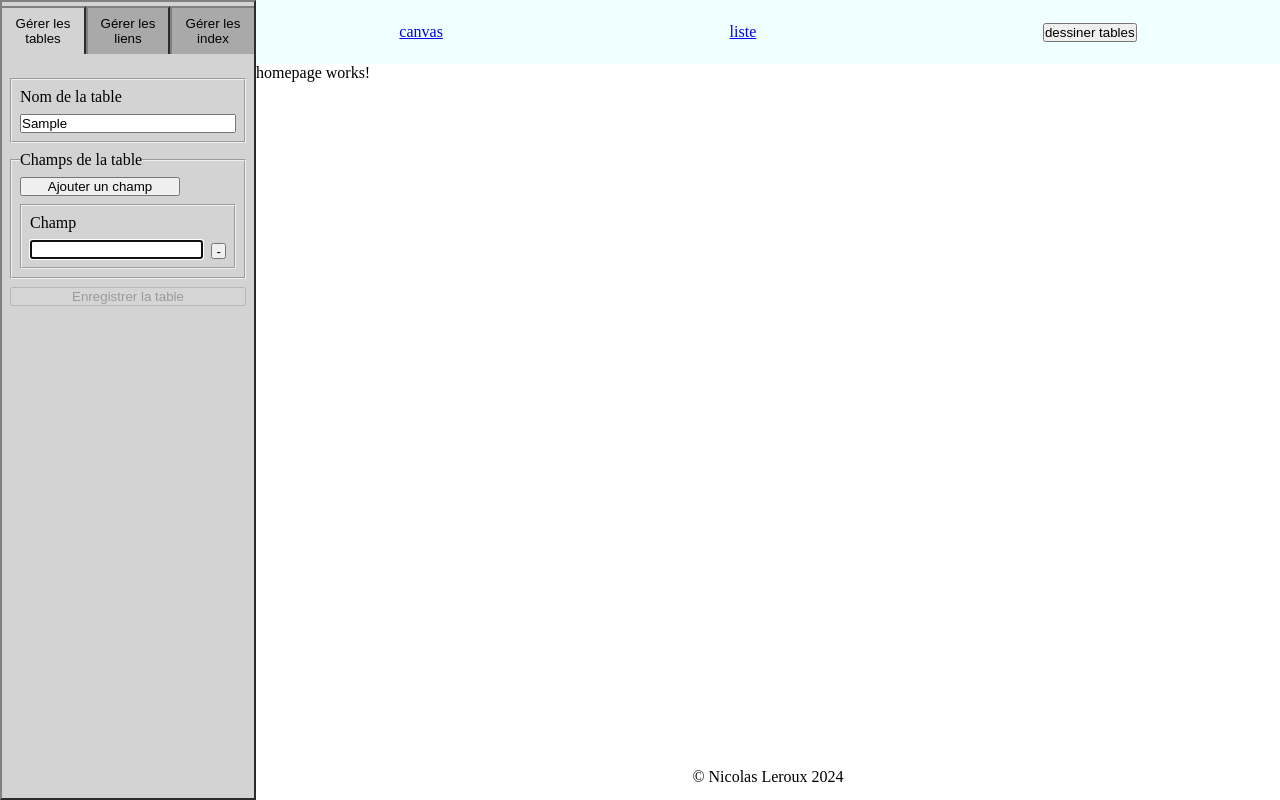
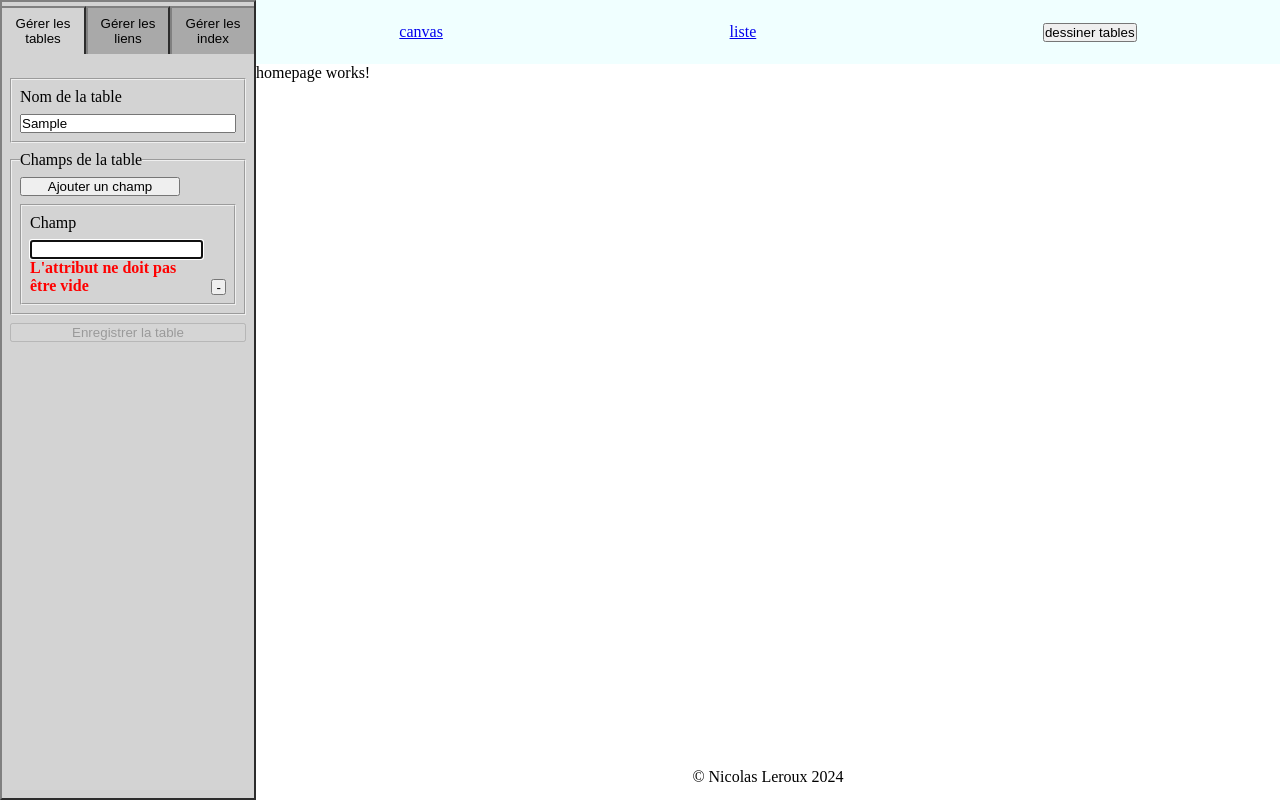
Before and after one commit to Phalenopsis/mcd-mld, an Angular app: page / in a window 1280 px wide. Both pictures are taken after typing "Sample" into the empty fields and a click on the button "Ajouter un champ". Built offline with nearby package versions, Linux system fonts and the light colour scheme.

Commit message:
feat: display attribute errors and ajust table name errors

```diff
--- a/src/app/layout/components/aside/forms/table-form/table-form.component.html
+++ b/src/app/layout/components/aside/forms/table-form/table-form.component.html
@@ -2,12 +2,16 @@
     <fieldset>
         <label for="tableName">Nom de la table</label>
         <input type="text" id="tableName" formControlName="tableName">
-        @if (tableForm.controls.tableName.invalid) {
+        @if (tableForm.controls.tableName.dirty  && tableForm.controls.tableName.errors) {
             <ul class="error">
-                <li>Le nom de la table existe déjà</li>
+                @if(tableForm.controls.tableName.errors['required']) {
+                    <li>La table ne doit pas être vide</li>
+                }
+                @if(tableForm.controls.tableName.errors['tableExists']) {
+                    <li>{{tableForm.controls.tableName.errors['tableExists']}}</li>
+                }
             </ul>
         }
-
     </fieldset>
     <fieldset id="tableAttributes" formArrayName="tableAttributes">
         <legend>Champs de la table</legend>
@@ -16,13 +20,23 @@
             <div>
                 <label for="attribute-{{i}}">Champ</label>
                 <input type="text" name="attribute-{{i}}" id="attribute-{{i}}" formControlName="attributeName" appFocus>
+                @if (attribute.invalid) {
+                    <ul class="error">
+                        @if (attribute.get('attributeName')?.hasError('required')) {
+                            <li id="li-error-blank-{{i}}">L'attribut ne doit pas être vide</li>
+                        }
+                        @if(attribute.get('attributeName')?.hasError('attributeExists')) {
+
+                            <li id="li-error-exists-{{i}}">{{attribute.get('attributeName')?.getError('attributeExists')}}</li>
+                        }
+                    </ul>
+                }
             </div>
             <button type="button" (click)="removeTableAttribute(i)" aria-label="Supprimer le champ" class="deleteFieldButton">
                 -
                 <span class="info">Supprimer le champ</span>
             </button>
         </fieldset>
-
     </fieldset>
     <button type="submit" [disabled]="tableForm.invalid">Enregistrer la table</button>
 </form>
```
